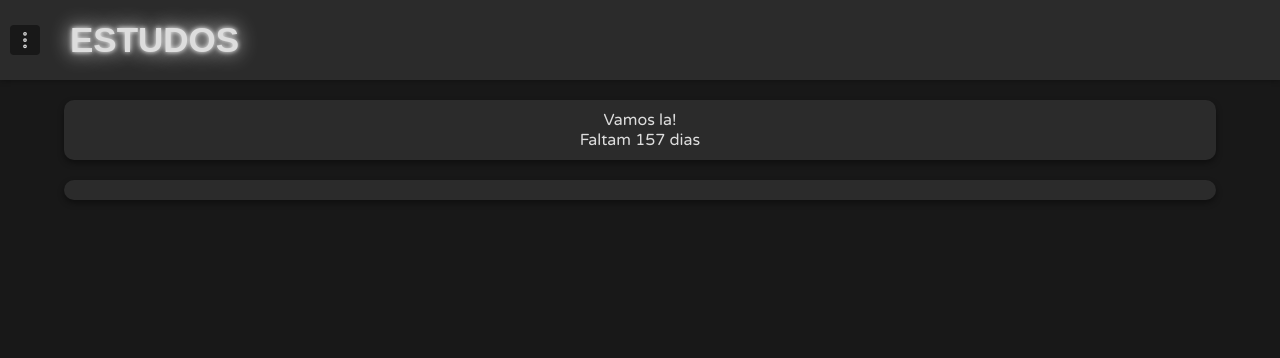
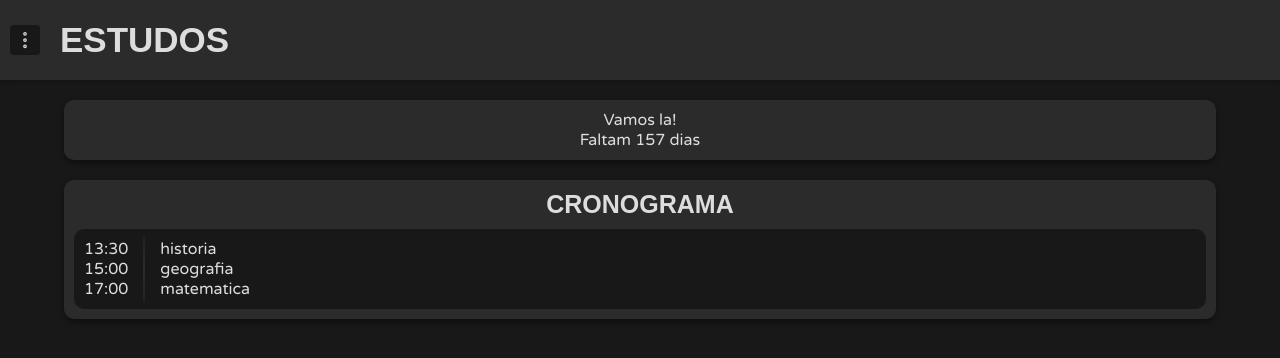
Before and after one commit to suntzar/estudos, a plain HTML site: page index.html in a window 1280 px wide. Drawn offline with nearby package versions, Linux system fonts and the light colour scheme; a web font is replaced by a local one.

Commit message:
Add files via upload

```diff
--- a/css/style.css
+++ b/css/style.css
@@ -27,16 +27,15 @@ body
 
 h1
 {
+    position: relative;
 }
 
 .title
 {
-    position: absolute;
+    position: relative;
     font-size: 35px;
-    padding: 20px;
     color: rgb(221, 221, 221);
-    left: 50px;
-    text-shadow: 0 0 5px #fff, 0 0 20px #fff;
+    left: 30px;
 }
 
 .topbar
@@ -94,6 +93,50 @@ p
 
 .iconb:hover
 {
-    transition: border 0.5s;
+    transition: 1s;
     border: 1px solid #ffffff38;
 }
+
+.timeline
+{
+    position: relative;
+    display: flex;
+    width: 100%;
+    min-height: 30px;
+    margin: 10px 0px 0px 0px;
+    background-color: rgb(24, 24, 24);
+    border-radius: 10px;
+}
+
+.tl-box1
+{
+    margin: 5px;
+}
+
+.tl-box2
+{
+    margin: 5px;
+}
+
+.tl-text
+{
+    margin: 5px;
+}
+
+.tl-barw
+{
+    width: 2px;
+    height: auto;
+    background-color: rgb(43, 43, 43);
+    margin: 5px;
+    border-radius: 50%;
+}
+
+.tl-barh
+{
+    width: auto;
+    height: 2px;
+    background-color: rgb(43, 43, 43);
+    margin: 5px;
+    border-radius: 50%;
+}
--- a/index.html
+++ b/index.html
@@ -20,6 +20,20 @@
         <p style="text-align: center;" id="dias"></p>
       </div>
       <div class="box">
+        <h1 class="title" style="text-align: center; left: 0px; font-size: 25px;">CRONOGRAMA</h1>
+        <div class="timeline">
+          <div class="tl-box1">
+            <p class="tl-text">13:30<br>15:00<br>17:00</p>
+          </div>
+          <div class="tl-barw"></div>
+          <div class="tl-box2">
+            <p class="tl-text">
+              historia<br>
+              geografia<br>
+              matematica
+            </p>
+          </div>
+        </div>
       </div>
     </div>
     <script type="module" src="https://unpkg.com/ionicons@7.1.0/dist/ionicons/ionicons.esm.js"></script>
--- a/js/script.js
+++ b/js/script.js
@@ -9,3 +9,18 @@ function diasRestantesNoAno() {
 
 const diasRestantes = diasRestantesNoAno();
 document.getElementById("dias").textContent = "Faltam "+diasRestantes+" dias";
+
+var timeline = [
+ {time: 13.5, matter: "portugues"},
+ {time: 16.0, matter: "matematica"},
+ {time: 18.5, matter: "esporte"},
+ {time: 20.0, matter: "fisica"},
+ {time: 22.5, matter: "fim"},
+];
+
+
+function timelist() {
+
+}
+
+console.log(timeline[1].time)
```
